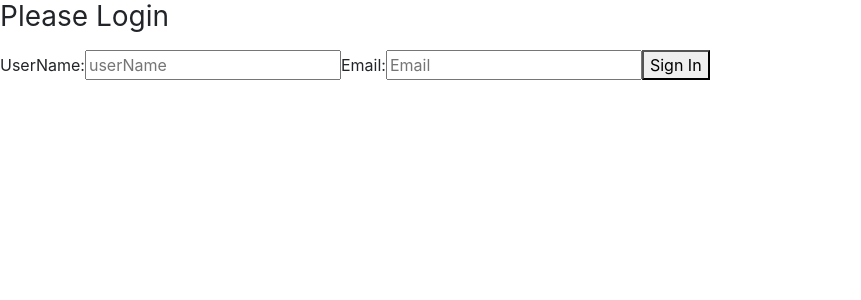
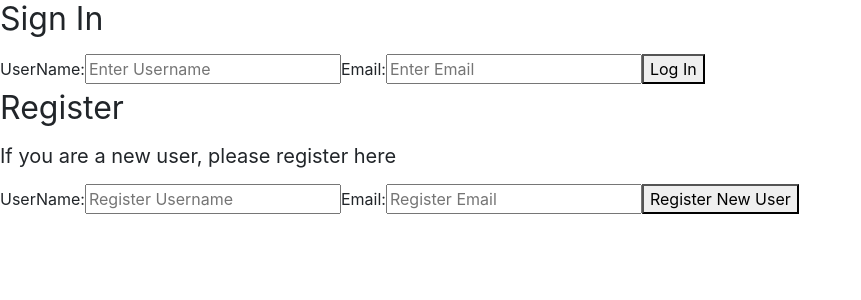
Before and after one commit to lsrichert/Capstone-FrontEnd-MixIt, a React (Create React App) app: page / in a window 1280 px wide. Shown: the top 300 px of the page, without its empty margins (0-861 px from the left). Built offline with nearby package versions, Linux system fonts and the light colour scheme.

Commit message:
added register user fields and button but not yet working, also added addUser to database-working on making that functional

```diff
--- a/src/APIManager.js
+++ b/src/APIManager.js
@@ -50,6 +50,20 @@ const Database = Object.create({}, {
 
     },
 
+    addUser: {
+        value: (newUser) => {
+            return fetch("http://localhost:5002/users", {
+                method: "POST",
+                headers: { "Content-Type": "application/json" },
+                body: JSON.stringify(newUser)
+            })
+            .then(() => {
+                return fetch("http://localhost:5002/users")
+            })
+            .then(a => a.json())
+        }
+    },
+
     deleteDrink: {
         value: (drinkId) => {
             // This code actually deletes the drink you want to delete
--- a/src/App.css
+++ b/src/App.css
@@ -26,7 +26,3 @@
   from { transform: rotate(0deg); }
   to { transform: rotate(360deg); }
 }
-
-body {
-  background-color: light brown;
-}
--- a/src/Drinks/DrinkList.js
+++ b/src/Drinks/DrinkList.js
@@ -69,12 +69,13 @@ export default class DrinkList extends Component {
     });
     console.log("newObject", newObject);
   };
-//   Function for making the new drink form display
+//   Function for making the add new drink form display
   showAddForm = () =>
     this.setState({
         showAddDrinkForm: true
       });
-
+// I wrote this function to hide the add drink form which worked, but it didn't allow the new drink to save
+// in the database because it had to be called with the submit button, which lives within the form.
     //   hideAddForm = () =>
     //   this.setState({
     //     showAddDrinkForm: false
--- a/src/Login.js
+++ b/src/Login.js
@@ -32,29 +32,72 @@ export default class Login extends Component {
         }
     )
     }
+
+    addUser = user => {
+        user.preventDefault();
+        const newUser = {
+          userName: this.state.userName,
+          email: this.state.email,
+        //   userId: APIManager.getIdOfCurrentUser(),
+        };
+        console.log(user.target)
+
+    // Adds the new drink to the database and resets state (state includes the new list of drinks AND the
+    // the showAddDrinkForm state of false, so that the add form will no longer show up after the save button is clicked.
+
+        APIManager.addUser(newUser).then(Login => {
+          this.setState({ users: Login });
+        });
+        console.log("newUser", newUser);
+      };
     render() {
         return (
             <div className="login">
             <form onSubmit={this.handleLogin}>
-            <h1 className="h3 mb-3 font-weight-normal">Please Login</h1>
+            <h2 className="h2 mb-3 font-weight-normal">Sign In</h2>
             <label htmlFor="inputUserName">
             UserName:
             </label>
             <input onChange={this.handleFieldChange} type="text"
             id="userName"
-            placeholder="userName"
+            placeholder="Enter Username"
             required="" autoFocus="" />
             <label htmlFor="inputEmail">
             Email:
             </label>
             <input onChange={this.handleFieldChange} type="email"
             id="email"
-            placeholder="Email"
+            placeholder="Enter Email"
             required="" autoFocus="" />
             <button type ="submit"onClick={() => window.location.reload()
             }>
-            Sign In
+            Log In
             </button>
+            <br></br>
+
+            <h2 className="h2 mb-3 font-weight-normal">Register</h2>
+            <h5 className="h5 mb-3 font-weight-normal">If you are a new user, please register here</h5>
+            <label htmlFor="inputUserName">
+            UserName:
+            </label>
+            <input onChange={this.handleFieldChange} type="text"
+            id="userName"
+            placeholder="Register Username"
+            required="" autoFocus="" />
+            <label htmlFor="inputEmail">
+            Email:
+            </label>
+            <input onChange={this.handleFieldChange} type="email"
+            id="email"
+            placeholder="Register Email"
+            required="" autoFocus="" />
+
+
+            <button type ="submit"onClick={() => window.location.reload()
+            }>
+            Register New User
+            </button>
+
             </form>
             </div>
 
--- a/src/index.css
+++ b/src/index.css
@@ -5,10 +5,16 @@ body {
   background-color: red;
 }
 
-/* #drinkForm {
-background-color:  goldenrod;
-}   */
+#drinkForm {
+  background-color: goldenrod;
+}
 
-/* #header-title {
-  background-color: blue;
-} */
+#header-title {
+  background-color: gray;
+}
+
+#drink-name {
+  border: 4px solid white;
+  margin: 3px;
+  text-align: center;
+}
```
Also changed, not shown: api/database.json (+0 -65 lines).
